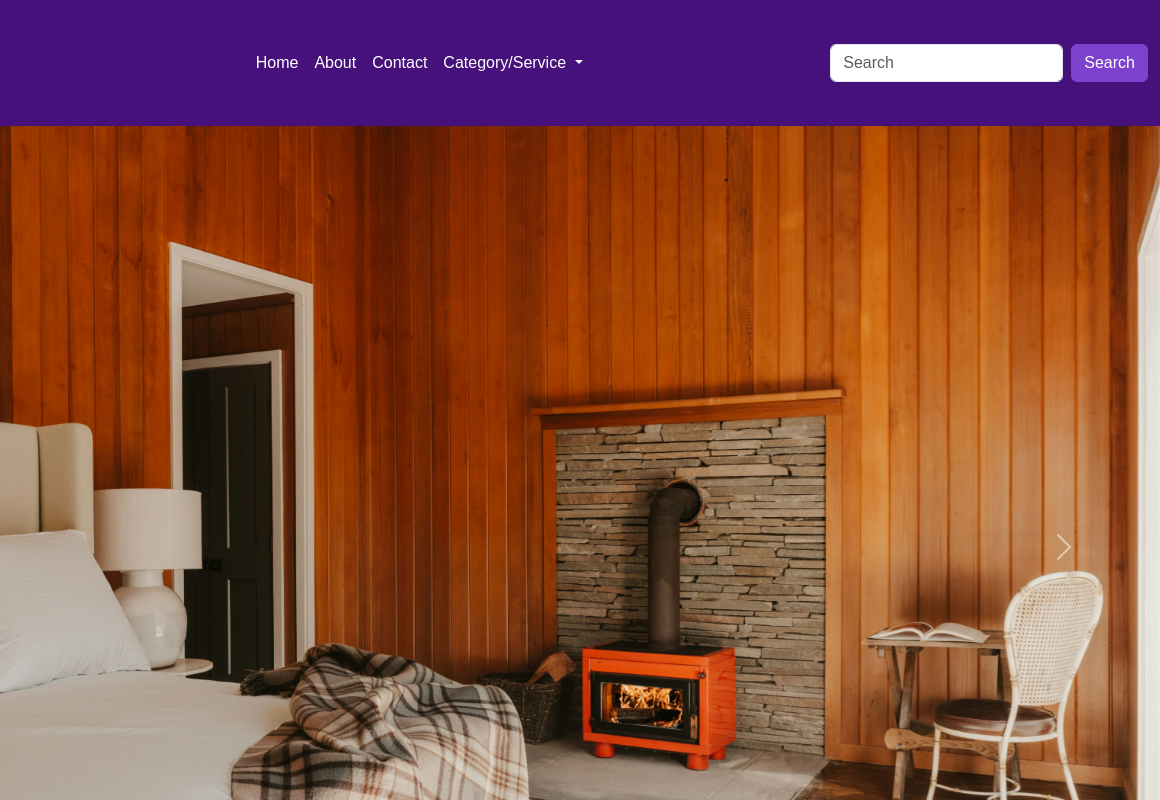
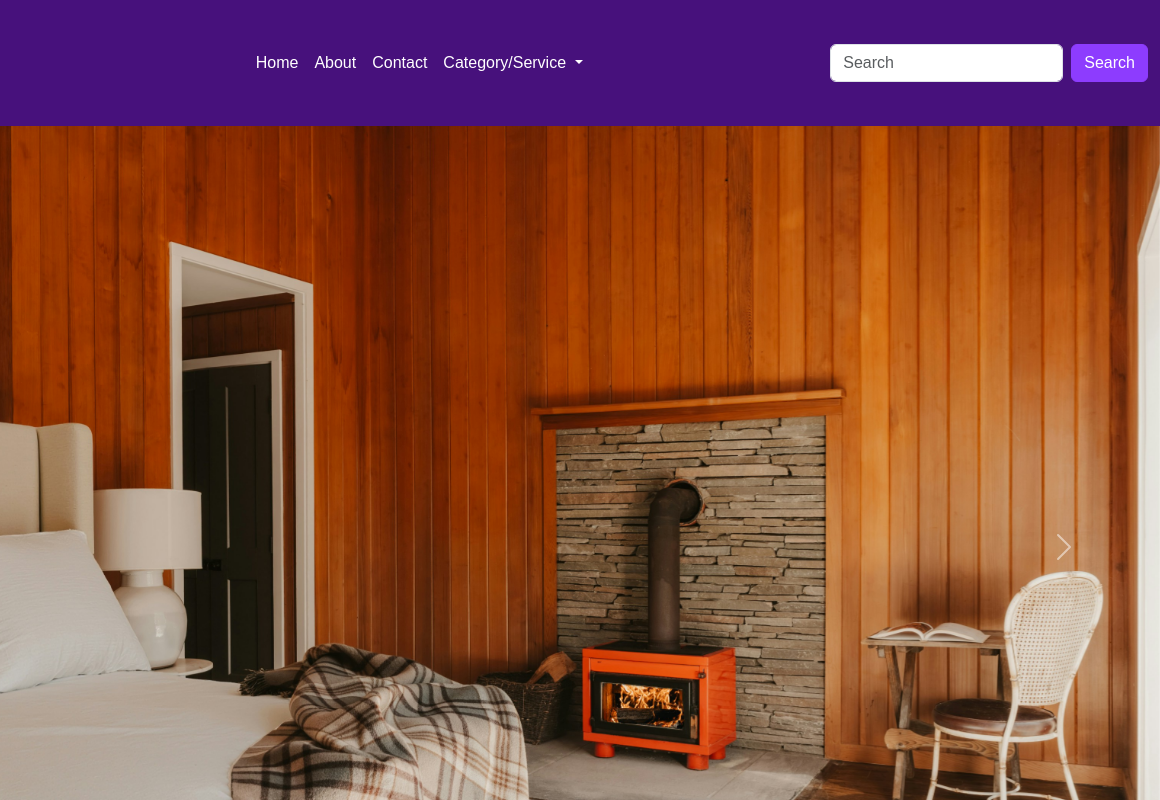
Before and after one commit to zelina256/firstProject, a plain HTML site: page index.html in a window 1280 px wide. Shown: the top 800 px of the page, 120-1280 px from the left. Drawn offline with nearby package versions, Linux system fonts and the light colour scheme.

Commit message:
change color

```diff
--- a/css/style.css
+++ b/css/style.css
@@ -1,5 +1,5 @@
 :root{
-    --red-color: rgb(124, 66, 205);
+    --red-color: rgb(141, 60, 254);
     --white-color: #ffffff;
     --black-color: #000;
 }
```
